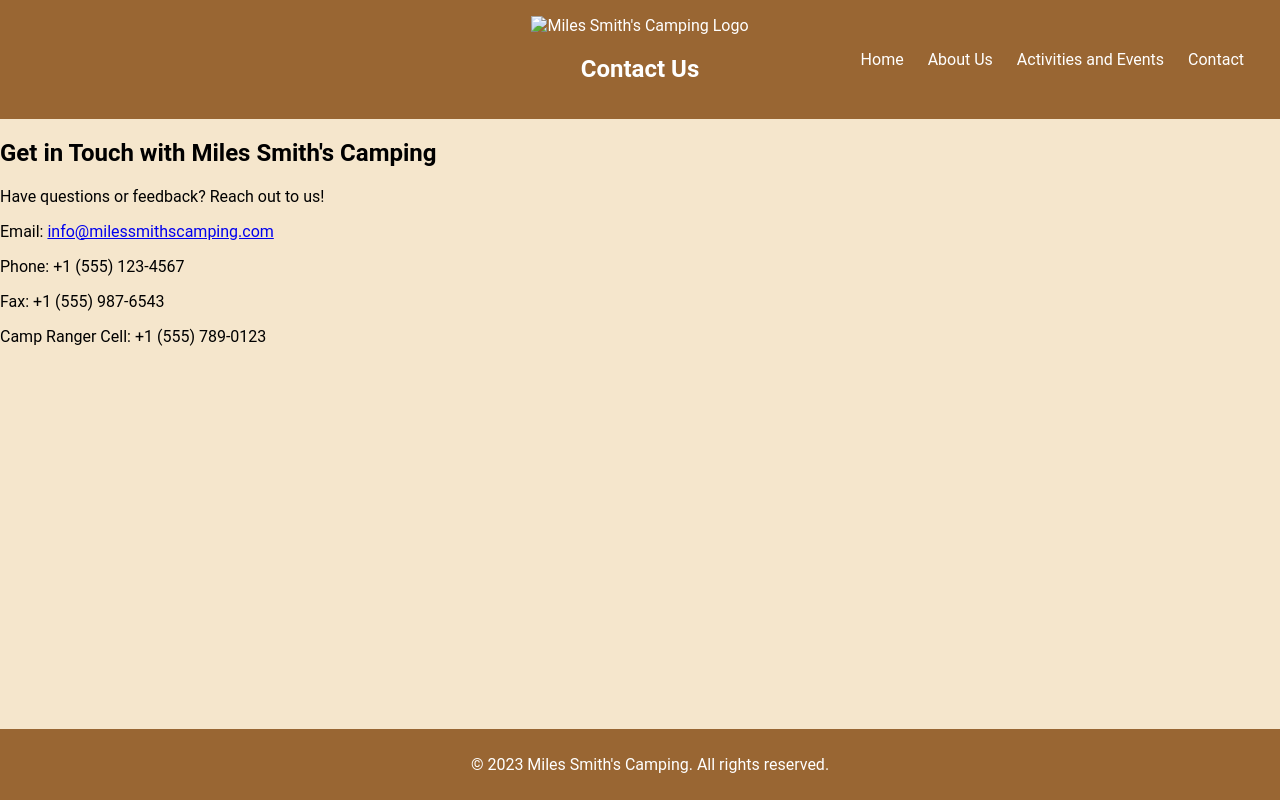
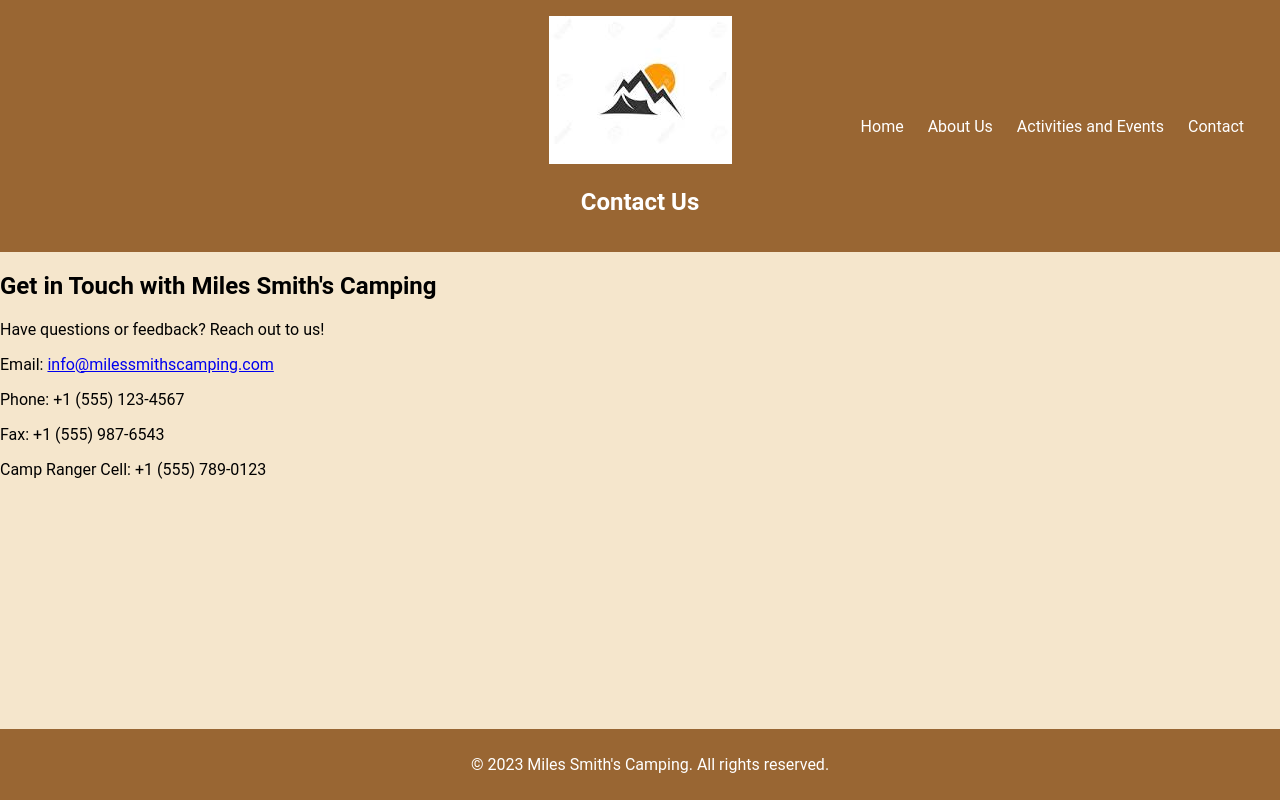
Before and after one commit to milessmith1/final, a plain HTML site: page contact.html in a window 1280 px wide. Drawn offline with Linux system fonts and the light colour scheme.

Commit message:
Update contact.html

```diff
--- a/contact.html
+++ b/contact.html
@@ -11,7 +11,7 @@
 <body>
 
     <header>
-        <img src="logo copy.jpeg" alt="Miles Smith's Camping Logo">
+        <img src="logo copy 2.jpeg" alt="Miles Smith's Camping Logo">
         <h2>Contact Us</h2>
         <nav>
             <ul>
```
